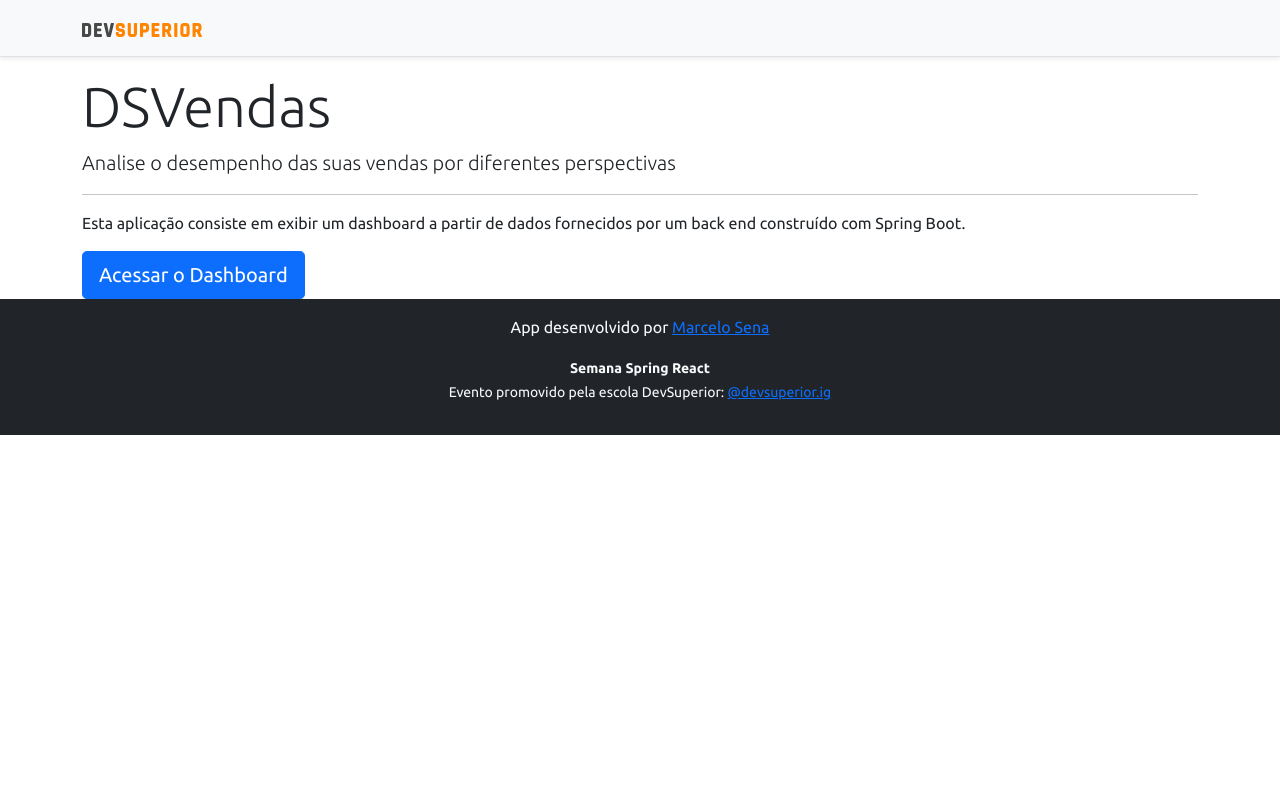
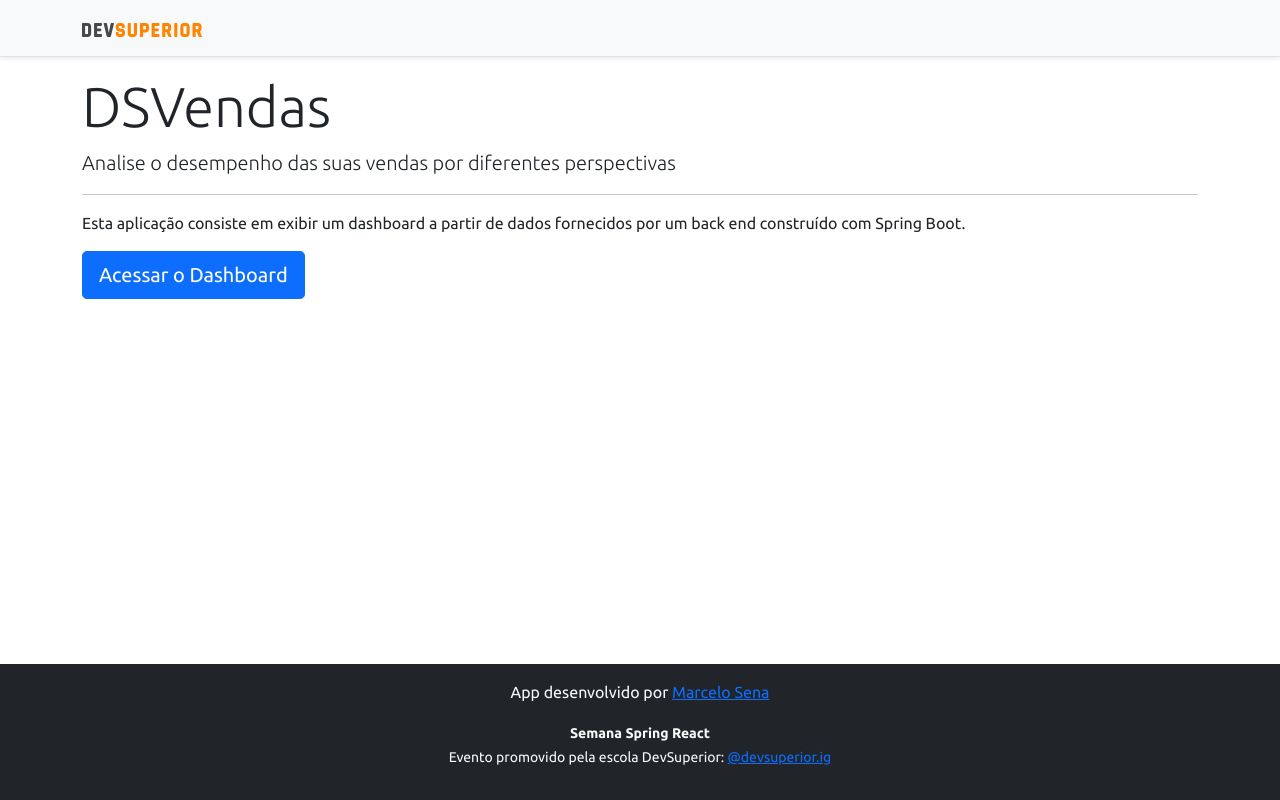
Before and after one commit to marcelosenna1/projeto-sds3, a React (Create React App) app in the folder frontend/: page / in a window 1280 px wide. Built offline with nearby package versions, Linux system fonts and the light colour scheme.

Commit message:
Correção home e navigation

```diff
--- a/frontend/src/Routes.tsx
+++ b/frontend/src/Routes.tsx
@@ -4,10 +4,11 @@ import {BrowserRouter, Route, Switch,} from 'react-router-dom';
 
 const Routes = () => {
     return (
-      <div >
+
 
          <BrowserRouter>
             <Switch>
+
                 <Route path="/" exact>
                     <Home/>
                 </Route>
@@ -15,12 +16,10 @@ const Routes = () => {
                 <Route path="/dashboard">
                     <Dashboard/>
                 </Route>
+
             </Switch>
 
          </BrowserRouter>
-
-      </div>
-
     );
   };
 
--- a/frontend/src/pages/Home/index.tsx
+++ b/frontend/src/pages/Home/index.tsx
@@ -9,11 +9,9 @@ const Home = () => {
         <div className="jumbotron">
           <h1 className="display-4">DSVendas</h1>
           <p className="lead">
-            Analise o desempenho das suas vendas por diferentes perspectivas
-          </p>
+            Analise o desempenho das suas vendas por diferentes perspectivas</p>
           <hr />
-          <p>
-            Esta aplicação consiste em exibir um dashboard a partir de dados
+          <p>Esta aplicação consiste em exibir um dashboard a partir de dados
             fornecidos por um back end construído com Spring Boot.
           </p>
           <Link className="btn btn-primary btn-lg" to="/dashboard">
```
